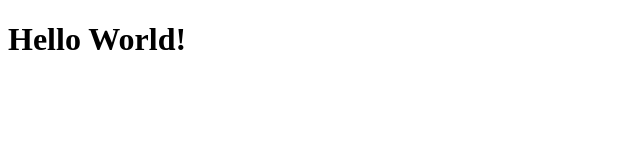
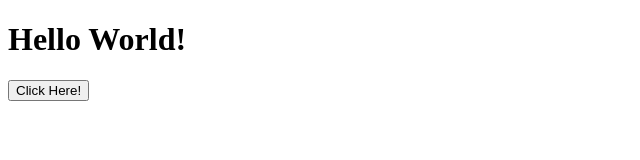
Before and after one commit to itsJoel59/uppgift-3, a plain HTML site: page index.html in a window 1280 px wide. Shown: the whole page, without its empty margins (0-640 px from the left). Drawn offline with Linux system fonts and the light colour scheme.

Commit message:
Created a button with a function

```diff
--- a/index.html
+++ b/index.html
@@ -12,6 +12,8 @@
 
     <h1 id="title">Hello World!</h1>
 
+    <button type="button" onclick='document.getElementById("title").innerHTML = "Goodbye World!"'>Click Here!</button>
+
 
     <script src='script.js'></script>
 </body>
```
